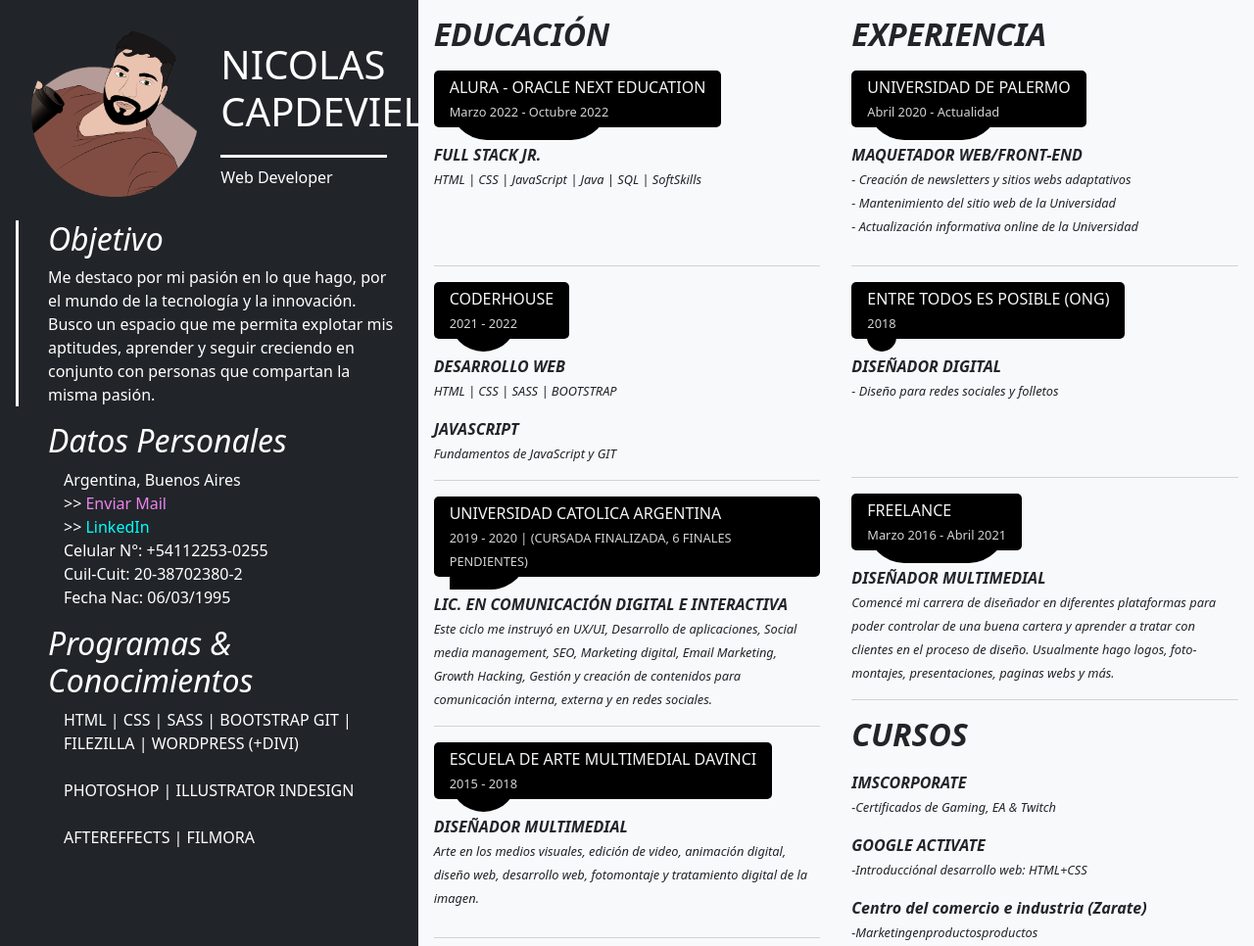
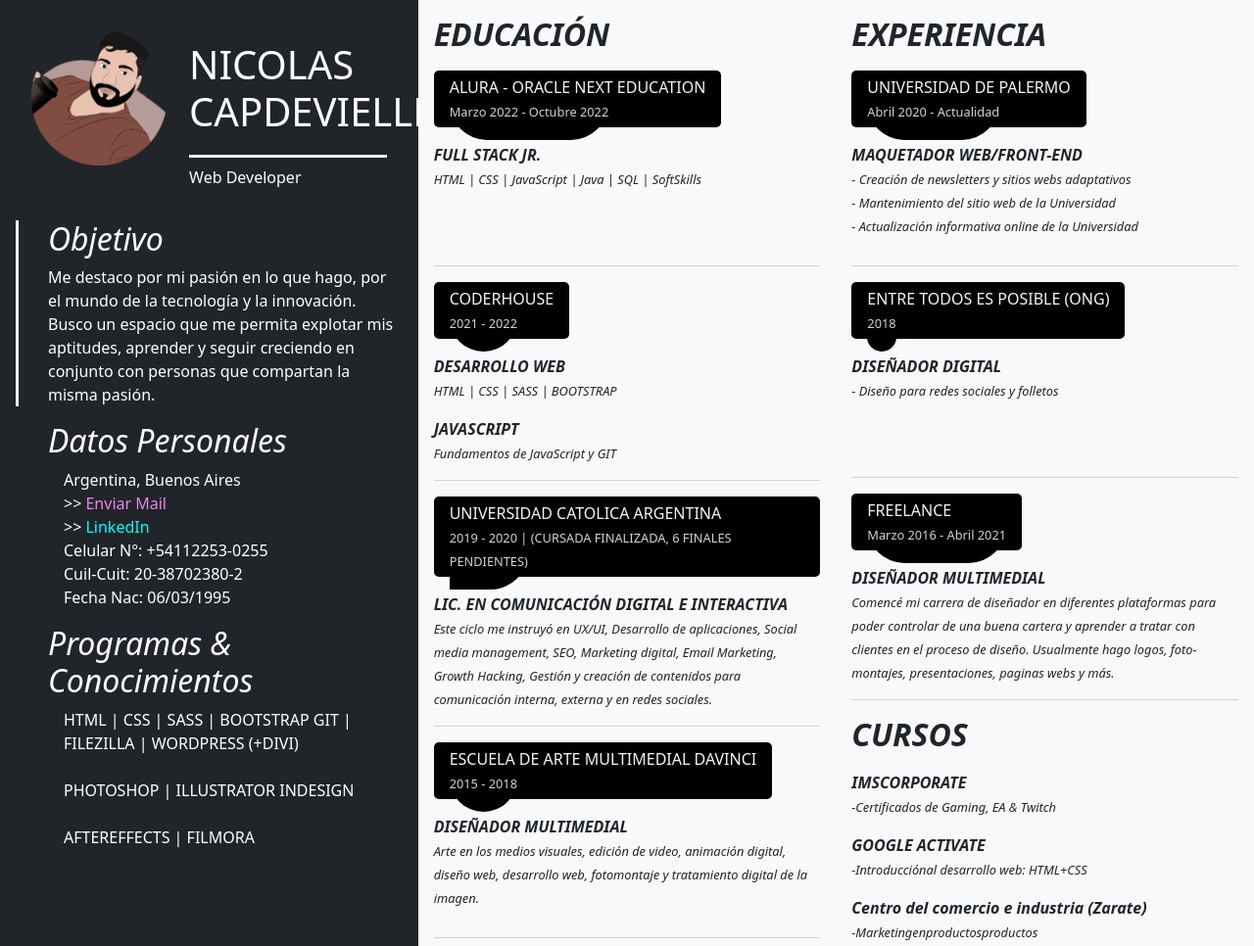
Before and after one commit to nn11kk00/nn11kk00.github.io, a plain HTML site: page index.html in a window 1280 px wide. Shown: the top 966 px of the page at 98% size. Drawn offline with nearby package versions, Linux system fonts and the light colour scheme.

Commit message:
Add files via upload

```diff
--- a/index.html
+++ b/index.html
@@ -159,15 +159,15 @@
 
 <body>
   <div class="container-fluid">
-    <div class="row bg-danger">
+    <div class="row">
 
       <div class="col-12 col-lg-4 datos-personales bg-dark text-white">
 
 
         <div class="row datos-personales__perfil">
-          <div class="col-6"><img class="img-fluid" src="img/RNico.png" alt="Nicolas Capdevielle Foto perfil">
+          <div class="col-12 col-md-5"><img class="img-fluid" src="img/RNico.png" alt="Nicolas Capdevielle Foto perfil">
           </div>
-          <div class="col-6 ">
+          <div class="col-12 col-md-7">
             <h1><span class="nombre">Nicolas</span> Capdevielle</h1>
             <p>Web Developer</p>
           </div>
@@ -345,7 +345,13 @@
 
       </div>
       <!--Fin experiencia-->
+
+
     </div>
+
+
+
+
   </div>
 
 
```
